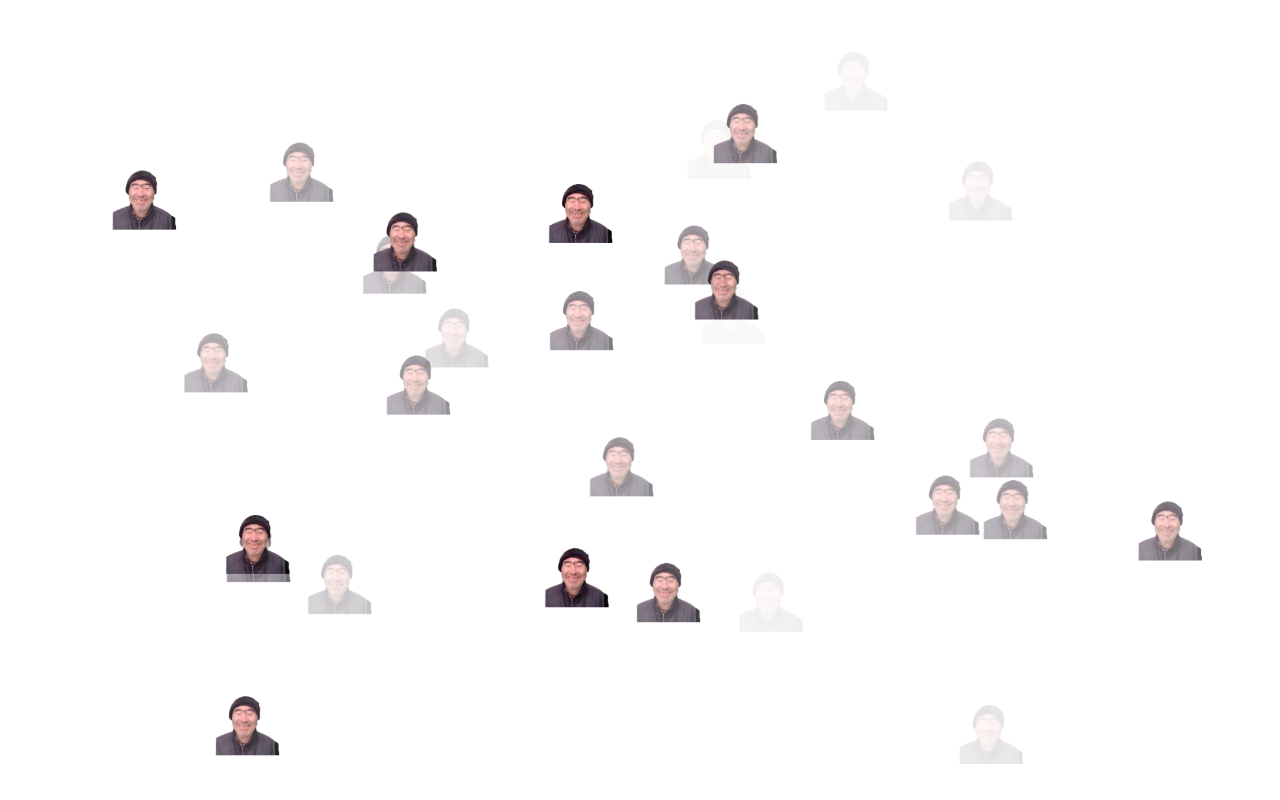
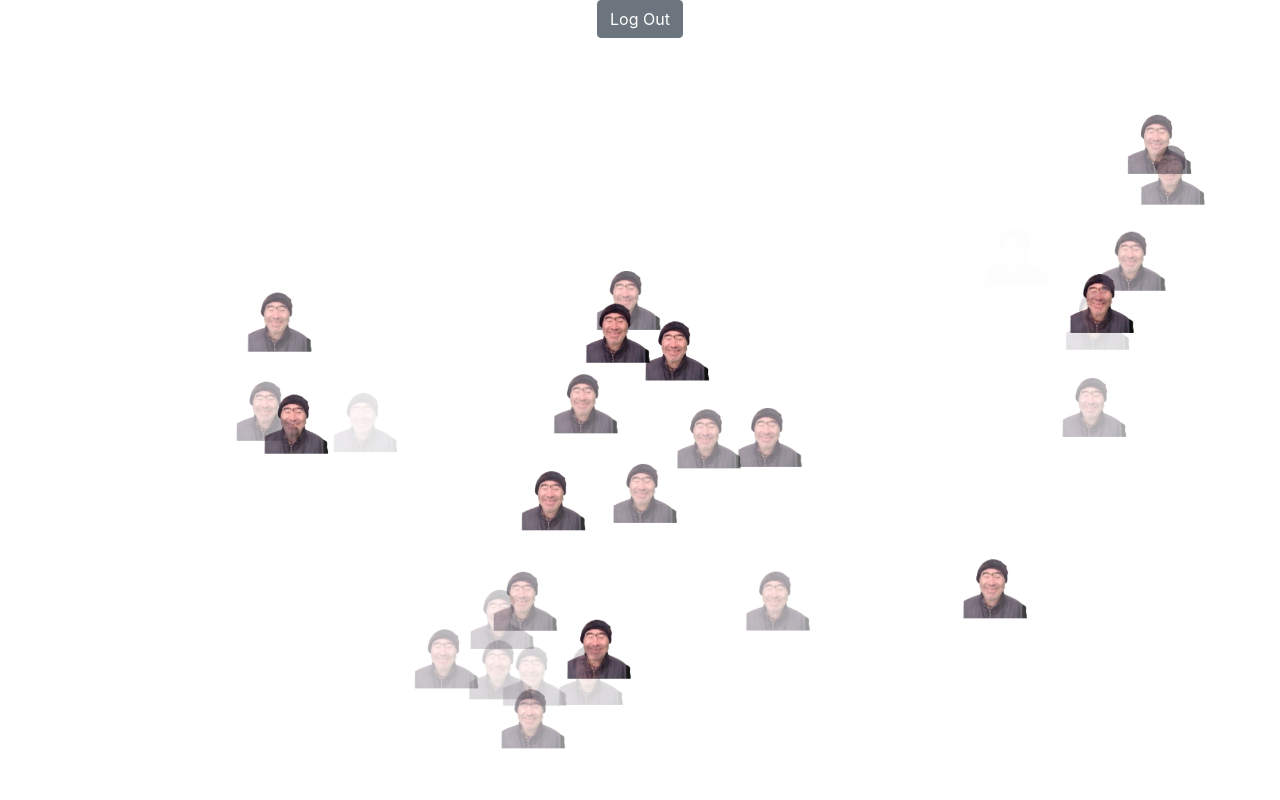
Before and after one commit to IlshatIbrahimov/prettyprinted-tm-frontend, a Vue app: page / in a window 1280 px wide. Built offline with nearby package versions, Linux system fonts and the light colour scheme; sample sign-in values are in the browser's storage.

Commit message:
add logout btn

```diff
--- a/src/views/Auth.vue
+++ b/src/views/Auth.vue
@@ -33,7 +33,7 @@ export default {
     return {
       activeForm: 'login',
       error: false,
-      errorEmail: false
+      errorEmail: false,
     }
   },
   components: {
--- a/src/views/Home.vue
+++ b/src/views/Home.vue
@@ -1,5 +1,10 @@
 <template>
   <div id="particle-container">
+    <b-button
+        type="submit"
+        style="display: block; margin: 0 auto;"
+        @click="logout"
+    >Log Out</b-button>
     <div
         class="particle"
         v-for="i in 30"
@@ -11,17 +16,18 @@
 
 export default {
   name: 'Home',
+  methods: {
+    logout() {
+      localStorage.removeItem('jwt')
+      this.$router.push('/auth')
+    }
+  }
 }
 </script>
 
 <style lang="scss">
-#particle-container {
-  position: absolute;
-}
-
 .particle {
   position: absolute;
-  //border-radius: 50%;
 }
 
 @for $i from 1 through 30 {
```
